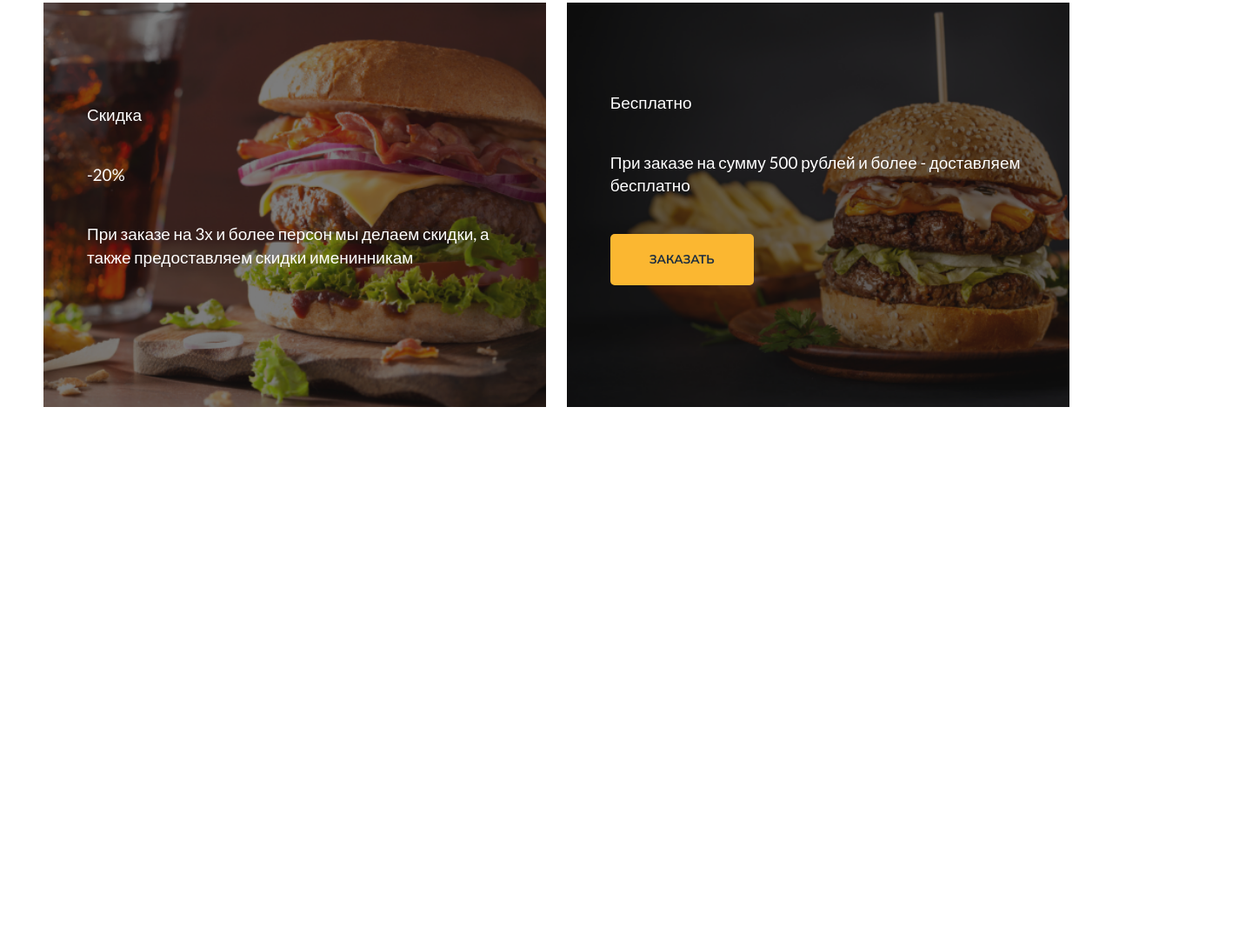
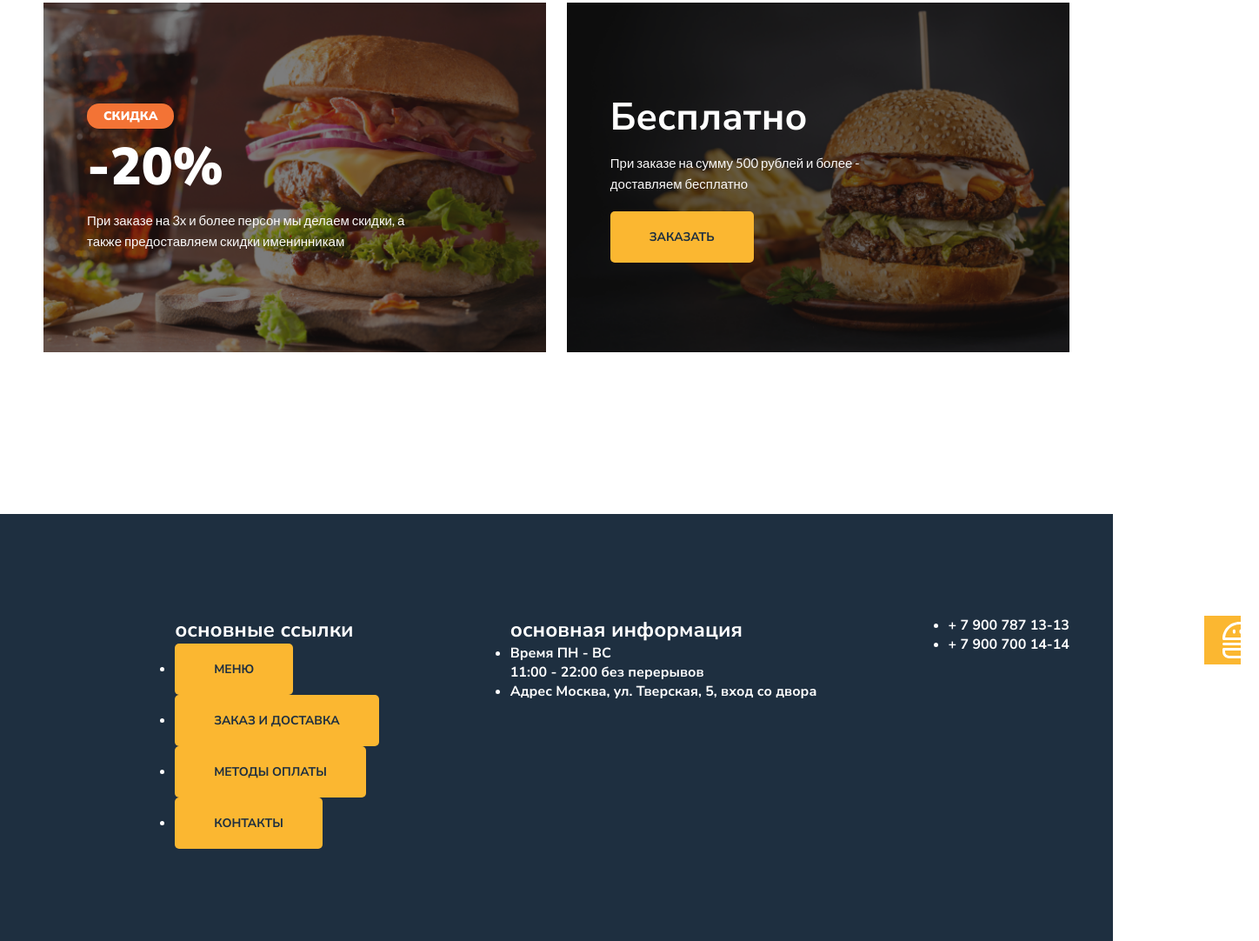
Before and after one commit to NataliiaBreus/Page_Burger, a plain HTML site: page index.html in a window 1280 px wide. Shown: the part 1005-2087 px from the top of the page at 87% size, 1448 px wide, since content can reach past the window. Before the commit the page ends 1659 px from the top, so only its background shows below. Drawn offline with Linux system fonts and the light colour scheme.

Commit message:
changed styles added footer added logo image

```diff
--- a/index.html
+++ b/index.html
@@ -7,7 +7,7 @@
   <title>Burger</title>
   <link rel="preconnect" href="https://fonts.googleapis.com">
 <link rel="preconnect" href="https://fonts.gstatic.com" crossorigin>
-<link href="https://fonts.googleapis.com/css2?family=Lato&family=Nunito+Sans:wght@700;800&family=Roboto&display=swap" rel="stylesheet">
+<link href="https://fonts.googleapis.com/css2?family=Lato&family=Nunito+Sans:wght@700;800;900&family=Roboto&display=swap" rel="stylesheet">
   <link rel="stylesheet" href="style/main.css">
 </head>
 <body>
@@ -41,5 +41,41 @@
         </div>
     </div>
 </div>
+<div class="footer">
+  <div class="container">
+      <div class="item">
+          <img class="logo" src="image/logo.svg" alt="Logo">
+      </div>
+      <div class="item">
+          <h2>основные ссылки</h2>
+          <ul>
+              <li><a href="">Меню</a></li>
+              <li><a href="">Заказ и Доставка</a></li>
+              <li><a href="">Методы оплаты</a></li>
+              <li><a href="">Контакты</a></li>
+          </ul>
+      </div>
+      <div class="item">
+          <h2>основная информация</h2>
+          <ul>
+              <li>
+                  <span>Время</span>
+                  ПН - ВС <br>
+                  11:00 - 22:00 без перерывов
+              </li>
+              <li>
+                  <span>Адрес</span>
+                  Москва, ул. Тверская, 5, вход со двора
+              </li>
+          </ul>
+      </div>
+      <div class="tel">
+          <ul>
+              <li>+ 7 900 787 13-13</li>
+              <li>+ 7 900 700 14-14</li>
+          </ul>
+      </div>
+  </div>
+</div>
 </body>
 </html>
--- a/style/main.css
+++ b/style/main.css
@@ -38,7 +38,7 @@ h1 span {
   display: block;
   margin-bottom: 10px;
 }
-p {
+.text p {
   font-family: 'Lato', sans-serif;
   font-size: 19px;
   line-height: 1.4;
@@ -92,3 +92,47 @@ img {
   background-image: url(../image/promo-right.png);
   padding: 102px 50px;
 }
+.sale {
+    font-size: 14px;
+    font-weight: 900;
+    background: #F37335;
+    padding: 5px 19px;
+    border-radius: 14px;
+    display: inline-block;
+    text-transform: uppercase;
+    margin-bottom: 3px;
+}
+.cost {
+  font-size: 60px;
+  font-weight: 900;
+  margin-bottom: 8px;
+}
+.description {
+  font-family: 'Lato', sans-serif;
+  color: #FAF9F9;
+  font-size: 15px;
+  line-height: 24px;
+}
+.promo-left .description {
+  max-width: 392px;
+}
+.promo-right .description {
+  max-width: 300px;
+  margin-bottom: 20px;
+}
+.free {
+  font-size: 44px;
+  font-weight: 700;
+  margin-bottom: 10px;
+}
+.footer {
+  background: #1E2F40;
+  color: #fff;
+  padding-top: 117px;
+  padding-bottom: 106px;
+}
+
+.logo {
+  width: 63px;
+  height: 56px;
+}
```
Also changed, not shown: image/logo.svg (added).
